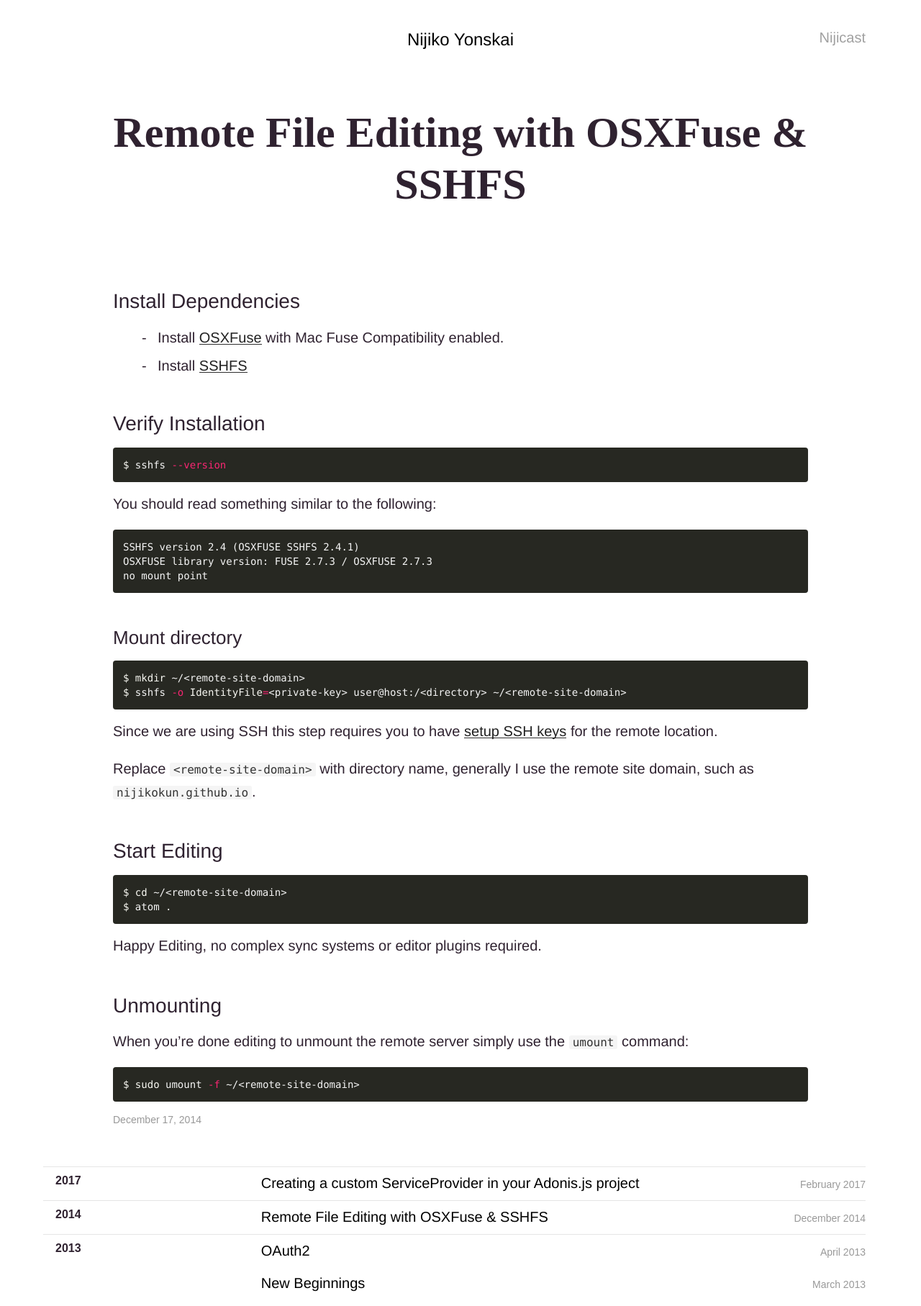
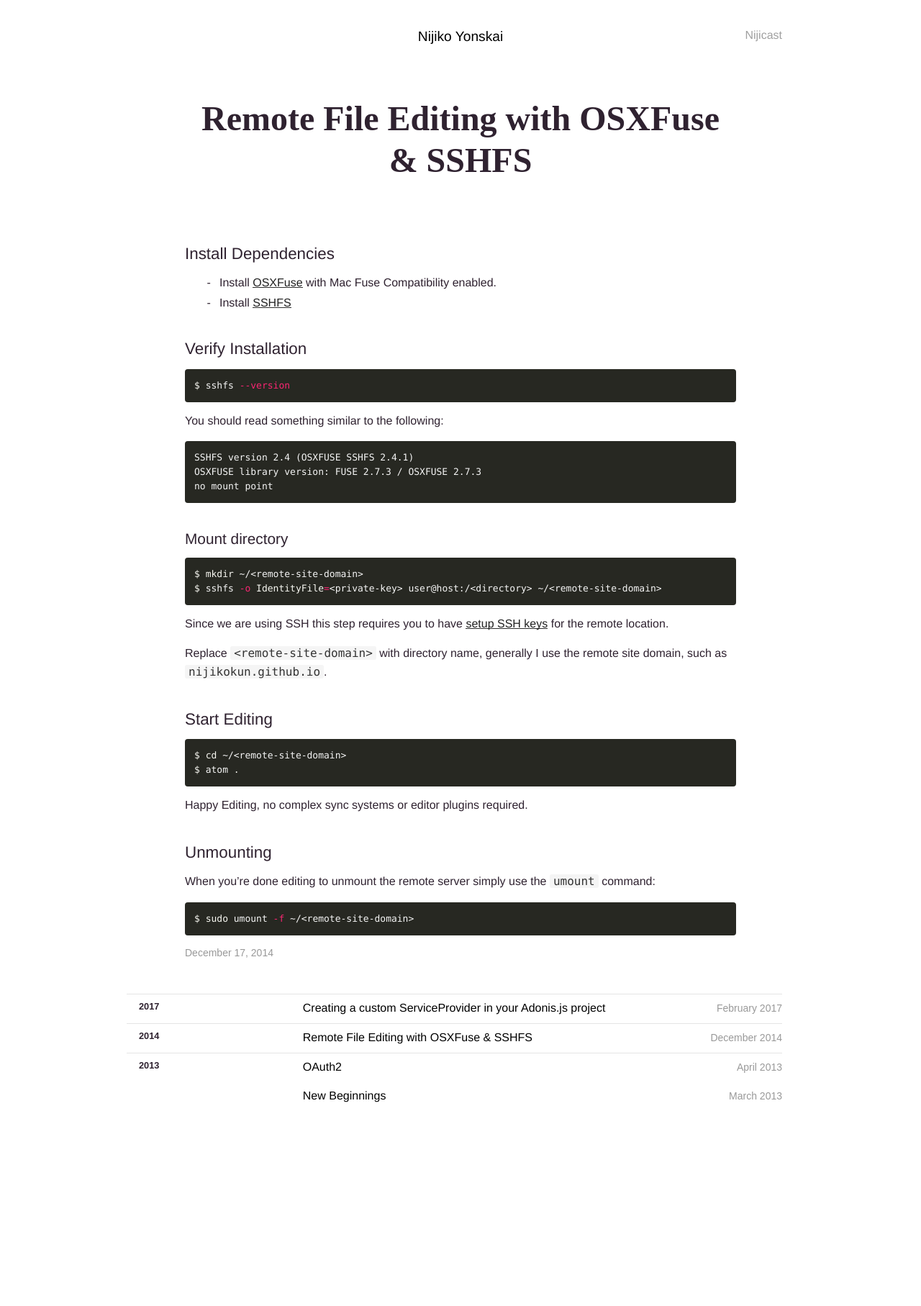
Before and after one commit to nijikokun/nijikokun.github.io, a Jekyll site: the page built from _posts/2014-12-17-Remote-File-Editing-with-OSXFuse-and-SSHFS.md, in a window 1280 px wide. Shown: the whole page at 72% size. Built offline with Jekyll 4.4.1, drawn with Linux system fonts in a browser that asks for light colours; some web fonts are replaced; Markdown is read by kramdown in place of the engine named in the settings; after the commit the page ends 1552 px from its top, so only the background shows below that.

Commit message:
:nail_care: Resize and cleanup typography

```diff
--- a/assets/css/base.css
+++ b/assets/css/base.css
@@ -10,7 +10,7 @@ html {
   text-rendering: optimizeLegibility;
   -webkit-font-smoothing: antialiased;
   color: hsl(296, 17%, 16%);
-  font-size: 125%;
+  font-size: 16px;
 }
 
 h1 {
@@ -441,10 +441,11 @@ th {
   margin-left: -1.1em
 }
 
-.article ul>li {
-  margin-bottom: 12px;
-  line-height: 1.33!important;
-  margin-left: 1.1em
+.article ul>li,
+.article ol>li {
+  margin-bottom: 5px;
+  /* line-height: 1.2; */
+  margin-left: .5em;
 }
 
 .article ol ol,
@@ -482,7 +483,7 @@ th {
   display: block;
   padding: 1em;
   margin-bottom: 1em;
-  font-size: 14px;
+  font-size: 13px;
   line-height: 20px;
   word-break: break-all;
   word-wrap: break-word;
```
